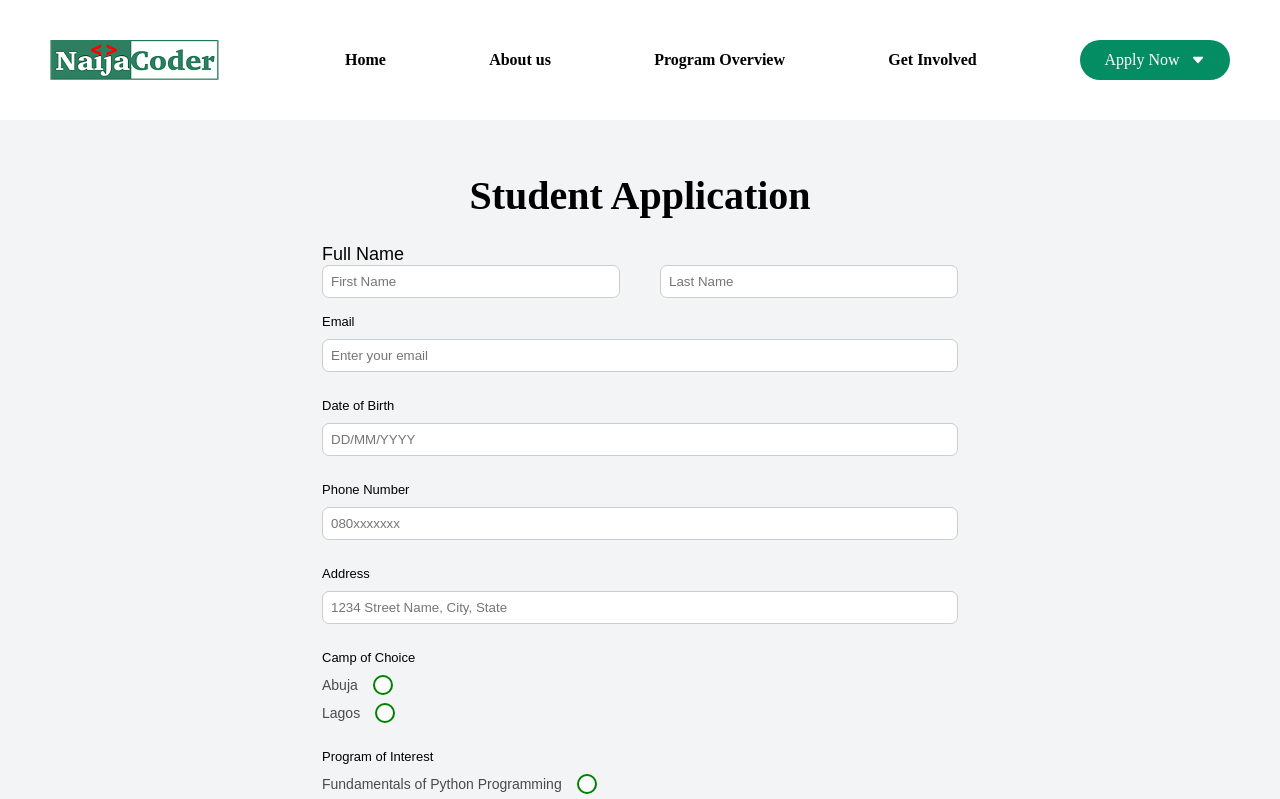
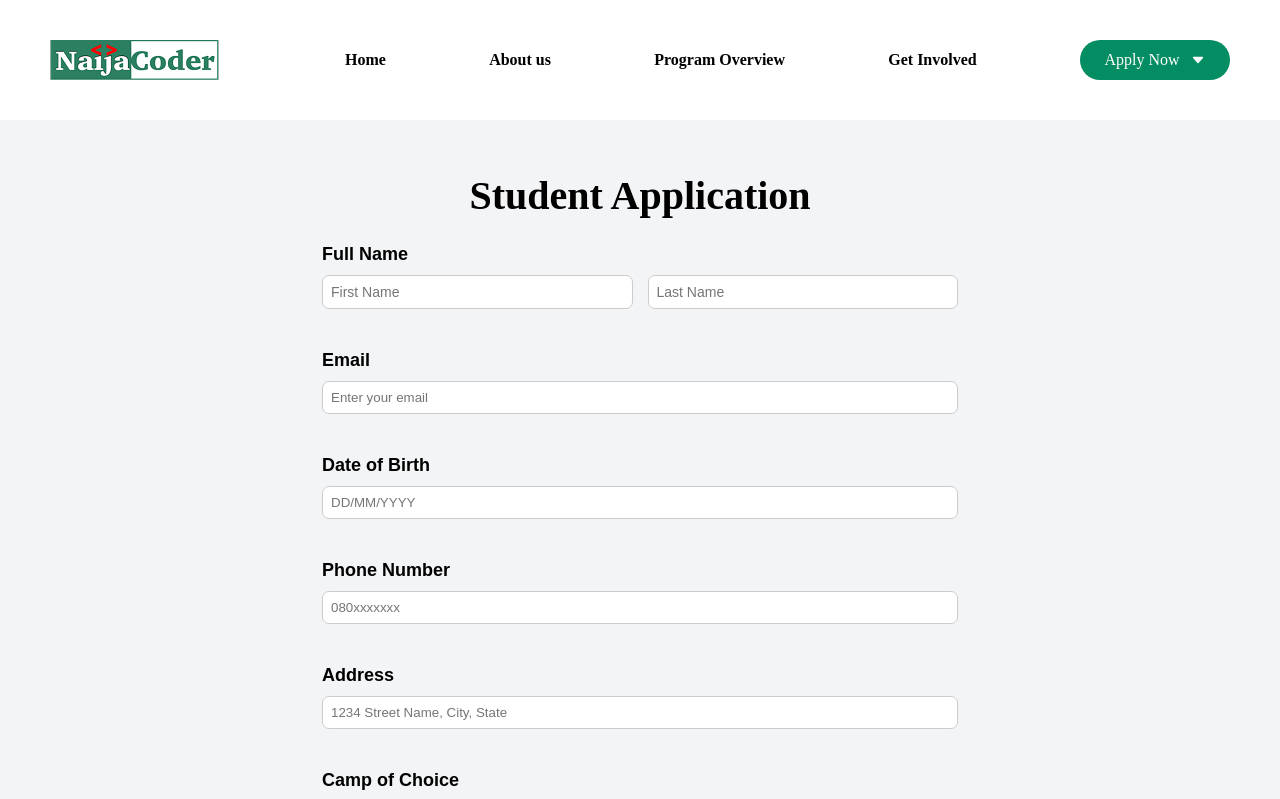
Before and after one commit to Caezar-coder/Najia-coders, a React (Vite) app: page /Student_signup in a window 1280 px wide. Shown: the top 799 px of the page. Built offline with nearby package versions, Linux system fonts and the light colour scheme.

Commit message:
Confirm Change

```diff
--- a/src/Auth/Student_signup/Student_Signup.jsx
+++ b/src/Auth/Student_signup/Student_Signup.jsx
@@ -1,68 +1,124 @@
-import React from 'react'
-import "./Student_signup.css"
+import React, { useState } from "react";
+import "./Student_signup.css";
 
 const Student_Signup = () => {
+  const [formData, setFormData] = useState({
+    firstName: "",
+    lastName: "",
+    email: "",
+    dateOfBirth: "",
+    phone: "",
+    address: "",
+    camp: "",
+    program: "",
+    laptop: "",
+    interest: "",
+  });
+
+  const [errors, setErrors] = useState({});
+
+  const handleChange = (e) => {
+    setFormData({ ...formData, [e.target.name]: e.target.value });
+  };
+
+  const handleBlur = (e) => {
+    validateField(e.target.name, e.target.value);
+  };
+
+  const validateField = (name, value) => {
+    let newErrors = { ...errors };
+
+    if (!value.trim()) {
+      newErrors[name] = `${name.replace(/([A-Z])/g, " $1")} is required`;
+    } else {
+      delete newErrors[name];
+    }
+
+    setErrors(newErrors);
+  };
+
   return (
     <div className="signup-container-6">
       <div className="signup-box-6">
-      <h2 style={{ color: "black", fontSize: "40px", textAlign: "center", paddingBottom: "25px" }}>Student Application</h2>
+        <h2 style={{ color: "black", fontSize: "40px", textAlign: "center", paddingBottom: "25px" }}>
+          Student Application
+        </h2>
         <form className="signup-form-6">
-        <div className="input-groupfull-name-6">
-          <label>Full Name</label>
+        <div className="input-group-6">
+  <label style={{ fontSize: "18px", fontWeight: "bold" }}>Full Name</label>
   <div className="name-fields-6">
-            <input type="text" placeholder="First Name" />
-            <input type="text" placeholder="Last Name" />
+    <div className="name-input-6">
+      <input  type="text" name ="firstName"  style={{ fontSize: "14px" }}className="wide-input" placeholder="First Name" value={formData.firstName} onChange={handleChange} onBlur={handleBlur} />
+      {errors.firstName && <p className="error">{errors.firstName}</p>}
+    </div>
+    <div className="name-input-6">
+      <input type="text" name="lastName" className="wide-input" placeholder="Last Name" style={{ fontSize: "14px" }} value={formData.lastName} onChange={handleChange} onBlur={handleBlur} />
+      {errors.lastName && <p className="error">{errors.lastName}</p>}
     </div>
   </div>
+</div>
+
+
           <div className="input-group-6">
-          <label>Email</label>
-          <input type="email" placeholder="Enter your email" />
-        </div>
-        <div className="input-group-6">
-          <label>Date of Birth</label>
-          <input type="text" placeholder="DD/MM/YYYY" />
-        </div>
-        <div className="input-group-6">
-          <label>Phone Number</label>
-          <input type="text" placeholder="080xxxxxxx" />
-        </div>
-        <div className="input-group-6">
-          <label>Address</label>
-          <input type="text" placeholder="1234 Street Name, City, State" />
+            <label style={{ fontSize: "18px", fontWeight: "bold" }}>Email</label>
+            <input type="email" name="email" placeholder="Enter your email" value={formData.email} onChange={handleChange} onBlur={handleBlur} />
+            {errors.email && <p className="error">{errors.email}</p>}
           </div>
 
           <div className="input-group-6">
-          <label>Camp of Choice</label>
+            <label style={{ fontSize: "18px", fontWeight: "bold" }}>Date of Birth</label>
+            <input type="text" name="dateOfBirth" placeholder="DD/MM/YYYY" value={formData.dateOfBirth} onChange={handleChange} onBlur={handleBlur} />
+            {errors.dateOfBirth && <p className="error">{errors.dateOfBirth}</p>}
+          </div>
+
+          <div className="input-group-6">
+            <label style={{ fontSize: "18px", fontWeight: "bold" }}>Phone Number</label>
+            <input type="text" name="phone" placeholder="080xxxxxxx" value={formData.phone} onChange={handleChange} onBlur={handleBlur} />
+            {errors.phone && <p className="error">{errors.phone}</p>}
+          </div>
+
+          <div className="input-group-6">
+            <label style={{ fontSize: "18px", fontWeight: "bold" }}>Address</label>
+            <input type="text" name="address" placeholder="1234 Street Name, City, State" value={formData.address} onChange={handleChange} onBlur={handleBlur} />
+            {errors.address && <p className="error">{errors.address}</p>}
+          </div>
+
+          <div className="input-group-6">
+            <label style={{ fontSize: "18px", fontWeight: "bold" }}>Camp of Choice</label>
             <div className="checkbox-group-6">
-            <label><input type="radio" name="camp" value="abuja" /> Abuja</label>
-            <label><input type="radio" name="camp" value="lagos" /> Lagos</label>
+              <label><input type="radio" name="camp" value="abuja" onChange={handleChange} /> Abuja</label>
+              <label><input type="radio" name="camp" value="lagos" onChange={handleChange} /> Lagos</label>
             </div>
           </div>
+
           <div className="input-group-6">
-          <label>Program of Interest</label>
+            <label style={{ fontSize: "18px", fontWeight: "bold" }}>Program of Interest</label>
             <div className="checkbox-group-6">
-            <label><input type="radio" name="program" value="python" /> Fundamentals of Python Programming</label>
-            <label><input type="radio" name="program" value="data-structures" /> Data Structure & Algorithms Applied </label>
-            <label><input type="radio" name="program" value="programming-data" /> Programming & Data Concept     </label>
+              <label><input type="radio" name="program" value="python" onChange={handleChange} /> Fundamentals of Python Programming</label>
+              <label><input type="radio" name="program" value="data-structures" onChange={handleChange} /> Data Structure & Algorithms Applied</label>
+              <label><input type="radio" name="program" value="programming-data" onChange={handleChange} /> Programming & Data Concept</label>
             </div>
           </div>
+
           <div className="input-group-6">
-          <label>Do you own a laptop?</label>
+            <label style={{ fontSize: "18px", fontWeight: "bold" }}>Do you own a laptop?</label>
             <div className="checkbox-group-6">
-            <label><input type="radio" name="laptop" value="yes" /> Yes</label>
-            <label><input type="radio" name="laptop" value="no" /> No</label>
+              <label><input type="radio" name="laptop" value="yes" onChange={handleChange} /> Yes</label>
+              <label><input type="radio" name="laptop" value="no" onChange={handleChange} /> No</label>
             </div>
           </div>
+
           <div className="input-group-6">
-          <label>What interests you about this program?</label>
-          <textarea className="textarea-input-6" placeholder="Brief explanation why you want to join this program" ></textarea>
+            <label style={{ fontSize: "18px", fontWeight: "bold" }}>What interests you about this program?</label>
+            <textarea className="textarea-input-6" name="interest" placeholder="Brief explanation why you want to join this program" value={formData.interest} onChange={handleChange} onBlur={handleBlur}></textarea>
+            {errors.interest && <p className="error">{errors.interest}</p>}
           </div>
+
           <button type="submit" className="signup-button-6">Submit</button>
         </form>
       </div>
+    </div>
+  );
+};
 
-  </div>
-  )
-}
-
-export default Student_Signup
+export default Student_Signup;
--- a/src/Auth/Student_signup/Student_signup.css
+++ b/src/Auth/Student_signup/Student_signup.css
@@ -23,6 +23,17 @@
     flex-direction: column;
     gap: 1rem;
   }
+  .error {
+    color: red;
+    font-size: 14px;
+    font-weight: bold;
+    margin-top: 5px;
+  }
+
+  .error-input {
+    border: 2px solid red ;
+    background-color: #ffe5e5;
+  }
 
   .input-group-6 {
     display: flex;
@@ -31,13 +42,11 @@
     padding-bottom: 10px;
     width: 100%;
     gap: 10px;
+    margin-bottom: 15px;
   }
 
 
-  .input-group-6 label {
-    font-size: 13px;
 
-  }
 
   .input-group-6 input,
   .input-group-6 select,
@@ -57,24 +66,38 @@
 
   .name-fields-6 {
     display: flex;
-    gap: 40px;
+    gap: 15px;
     width: 100%;
-
   }
 
-  .name-fields-6 input {
+  .name-input-6 {
     flex: 1;
-    padding: 0.5rem;
-    border-radius: 7px;
+    display: flex;
+    flex-direction: column;
+  }
+
+  .wide-input {
+    width: 100%;
+    padding: 10px;
     border: 1px solid #ccc;
+    border-radius: 5px;
+    font-size: 16px;
   }
+
+  .error {
+    color: red;
+    font-size: 14px;
+    margin-top: 5px;
+  }
+
+
 
   .checkbox-group-6 {
     width: 100%;
     display: flex;
     flex-direction: column;
     align-items: flex-start;
-    gap: 8px;
+    gap: 10px;
   }
 
   .checkbox-group-6 label {
```
Lines whose indentation alone changed are shown as unchanged.
